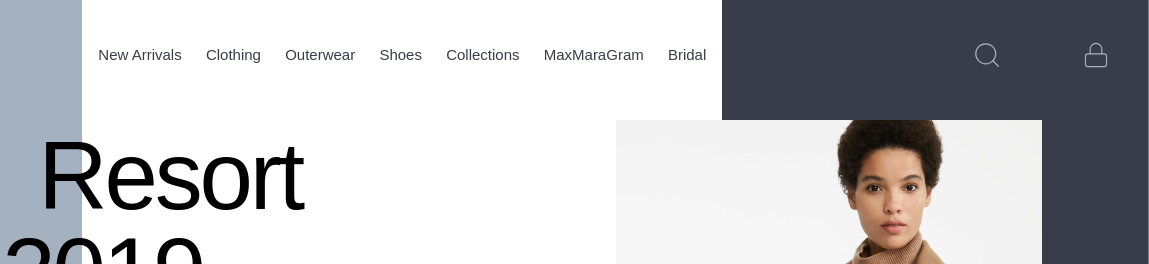
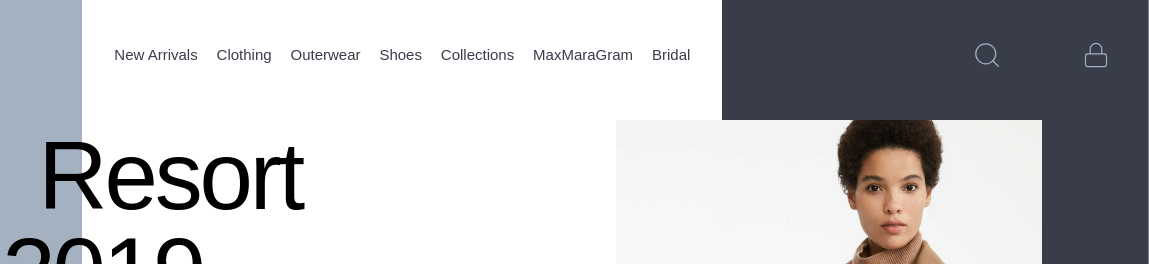
Before and after one commit to abitontheside/layout-trials, a plain HTML site: page max-mara/index.html in a window 1280 px wide. Shown: the top 264 px of the page, 131-1280 px from the left. Drawn offline with nearby package versions, Linux system fonts and the light colour scheme; a web font is replaced by a local one.

Commit message:
navigation spacing fix

```diff
--- a/max-mara/assets/styling/_main-navigation.css
+++ b/max-mara/assets/styling/_main-navigation.css
@@ -1,7 +1,7 @@
 body > nav ul {
 	list-style: none;
 	margin: 0;
-	padding: 44px 1rem 0;
+	padding: 44px 5% 0;
 	display: flex;
 	justify-content: space-between;
 }
```
